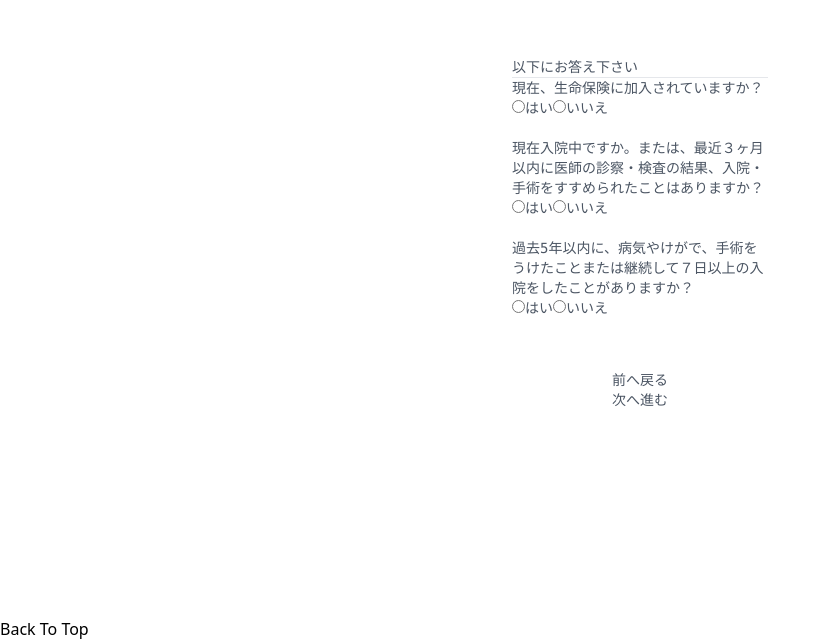
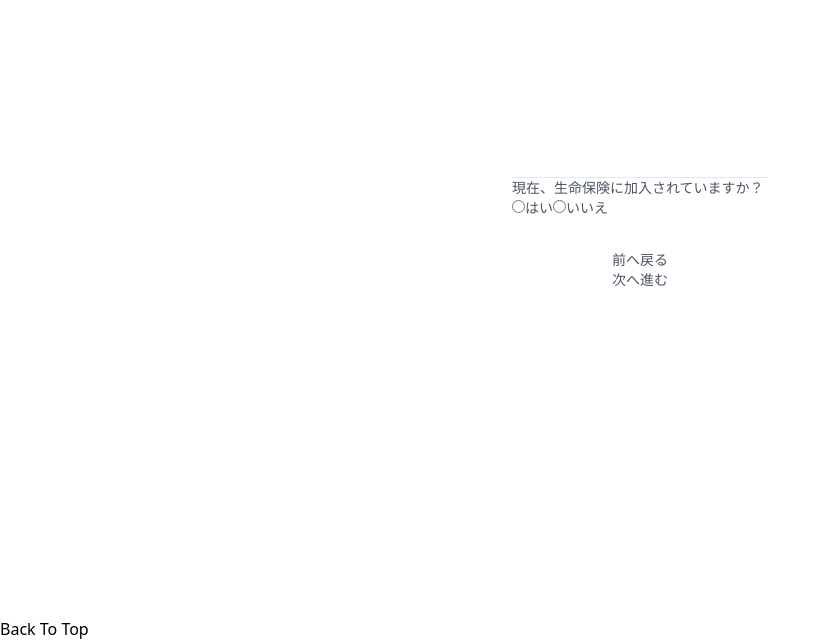
Before and after one commit to tyasu106/input-form, a React (Create React App) app: page /step2 in a window 1280 px wide. Shown: the part 183-824 px from the top of the page, without its empty margins (0-830 px from the left). Built offline with nearby package versions, Linux system fonts and the light colour scheme.

Commit message:
設問表示切り替え

```diff
--- a/src/components/Step2.js
+++ b/src/components/Step2.js
@@ -3,65 +3,60 @@ import { Link } from "react-router-dom";
 
 export const Step2 = () => {
   const [val, setVal] = useState("");
+
+  const que1 = {
+    id: 0,
+    question: "現在、生命保険に加入されていますか？",
+    state: false,
+  };
+  const que2 = {
+    id: 1,
+    question:
+      "現在入院中ですか。または、最近３ヶ月以内に医師の診察・検査の結果、入院・手術をすすめられたことはありますか？",
+    state: false,
+  };
+  const que3 = {
+    id: 2,
+    question:
+      "過去5年以内に、病気やけがで、手術をうけたことまたは継続して７日以上の入院をしたことがありますか？",
+    state: false,
+  };
+
   const selectInsurance = (e) => {
+    if (e.target.value === "q1_no") {
       setVal(e.target.value);
-    if (e.target.value === "no") {
+      que1.state = true;
+    } else {
+      setVal(e.target.value);
+      que1.state = false;
     }
+    console.log(que1.state);
   };
-  const selectYesNo = (
-    <div>
-      {" "}
+  return (
+    <div className="flex justify-center items-center flex-col min-h-screen text-gray-600 text-sm font-mono">
+      <div className="bg-white p-8 w-80 reunded">
+        <hr />
+        {que1.question}
+        <br />
         <label>
           <input
             type="radio"
-          value="yes"
+            value="q1_yes"
             onChange={selectInsurance}
-          checked={val === "yes"}
-        />
+            checked={val === "q1_yes"}
+          ></input>
           はい
         </label>
         <label>
           <input
             type="radio"
-          value="no"
+            value="q1_no"
             onChange={selectInsurance}
-          checked={val === "no"}
-        />
+            checked={val === "q1_no"}
+          ></input>
           いいえ
         </label>
-    </div>
-  );
-  const questions = [
-    {
-      id: 0,
-      question: "現在、生命保険に加入されていますか？",
-      answer: selectYesNo,
-    },
-    {
-      id: 1,
-      question: "現在入院中ですか。または、最近３ヶ月以内に医師の診察・検査の結果、入院・手術をすすめられたことはありますか？",
-      answer: selectYesNo,
-    },
-    {
-      id: 2,
-      question: "過去5年以内に、病気やけがで、手術をうけたことまたは継続して７日以上の入院をしたことがありますか？",
-      answer: selectYesNo,
-    },
-  ];
-  return (
-    <div className="flex justify-center items-center flex-col min-h-screen text-gray-600 text-sm font-mono">
-      <div className="bg-white p-8 w-80 reunded">
-        <div>以下にお答え下さい</div>
-        <hr />
-        {questions.map((q) => {
-          return (
-            <div>
-              {q.question}
-              {q.answer}
-              <br/>
-            </div>
-          );
-        })}
+        {que1.state && <div>{que2.question}</div>}
       </div>
       <Link to="/">前へ戻る</Link>
       <Link to="/step3">次へ進む</Link>
```
Lines whose indentation alone changed are shown as unchanged.
